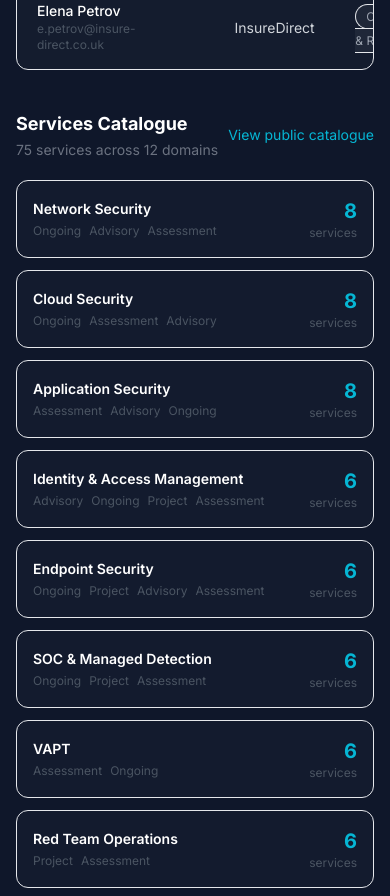
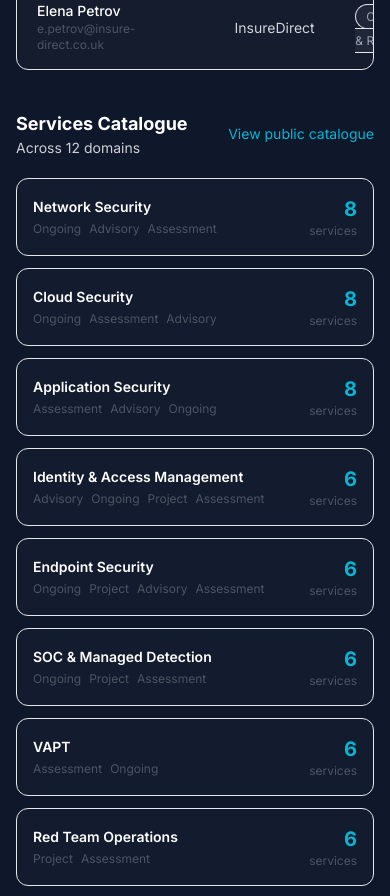
Before and after one commit to trinitynexusit/Trinity-website-aryan, a React (Vite) app: page /admin in a window 390 px wide. Shown: the part 1740-2636 px from the top of the page. Built offline with nearby package versions, Linux system fonts and the light colour scheme; sample sign-in values are in the browser's storage.

Commit message:
Refined UI, fixed responsive issues, and updated website components

```diff
--- a/src/components/Stats.jsx
+++ b/src/components/Stats.jsx
@@ -34,7 +34,7 @@ function StatItem({ value, suffix, label, description, started }) {
         <span className="text-[#00ff99]">{suffix}</span>
       </div>
       <div className="text-sm font-semibold text-white mb-0.5">{label}</div>
-      <div className="text-xs text-gray-600">{description}</div>
+      <div className="text-xs text-white/80">{description}</div>
     </div>);
 }
 export default function Stats() {
--- a/src/pages/Admin.jsx
+++ b/src/pages/Admin.jsx
@@ -149,7 +149,9 @@ export default function Admin() {
           <div className="flex items-center justify-between mb-5">
             <div>
               <h2 className="text-lg font-bold text-white">Services Catalogue</h2>
-              <p className="text-sm text-gray-500 mt-0.5">75 services across 12 domains</p>
+              <p className="text-white/80 text-sm">
+  Across 12 domains
+</p>
             </div>
             <Link to="/services" className="text-sm text-[#06b6d4] hover:underline">
               View public catalogue
```
